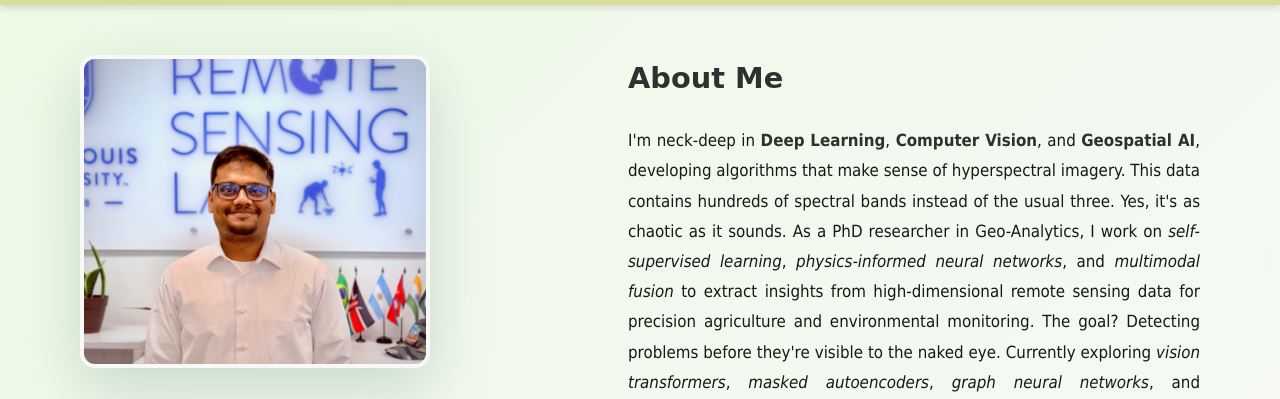
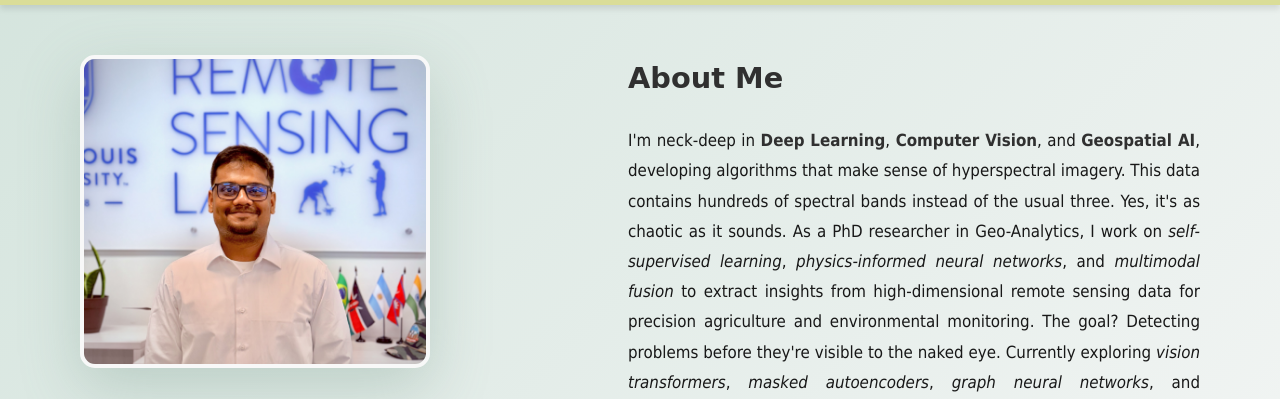
Before and after one commit to MustfizurRahaman/portfolio, a plain HTML site: page index.html in a window 1280 px wide. Shown: the part 65-464 px from the top of the page. Drawn offline with Linux system fonts and the light colour scheme; a web font is replaced by a local one.

Commit message:
Update styles.css

```diff
--- a/styles.css
+++ b/styles.css
@@ -121,7 +121,7 @@ body {
 
 /* Hero-About Combined Section */
 .hero-about {
-    background: linear-gradient(135deg, var(--light-cream) 0%, var(--white) 100%);
+    background: linear-gradient(135deg, var(--light-green) 0%, var(--white) 100%);
     padding: 120px 0 80px;
     min-height: 100vh;
     display: flex;
```
